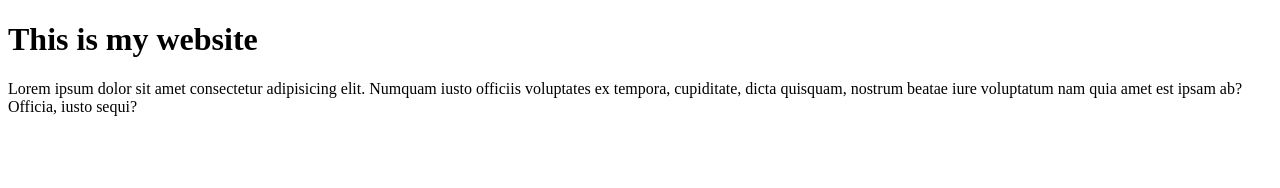
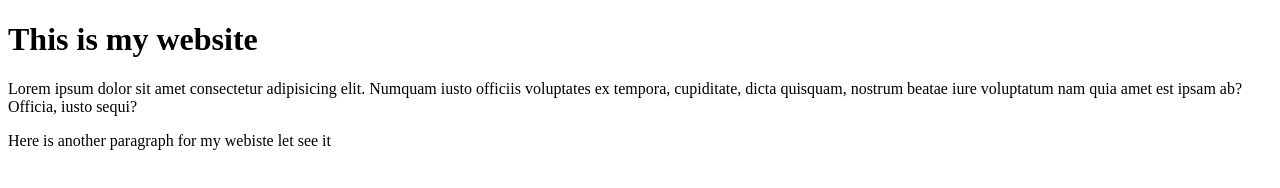
Before and after one commit to Satharuzama/First_Git_Page, a plain HTML site: page index.html in a window 1280 px wide. Drawn offline with Linux system fonts and the light colour scheme.

Commit message:
added a new paragraph

```diff
--- a/index.html
+++ b/index.html
@@ -9,5 +9,6 @@
     </h1>
     <p>Lorem ipsum dolor sit amet consectetur adipisicing elit. Numquam iusto officiis voluptates ex tempora, cupiditate, dicta quisquam, nostrum beatae iure voluptatum nam quia amet est ipsam ab? Officia, iusto sequi?
     </p>
+    <p>Here is another paragraph for my webiste let see it</p>
 </body>
 </html>
```
